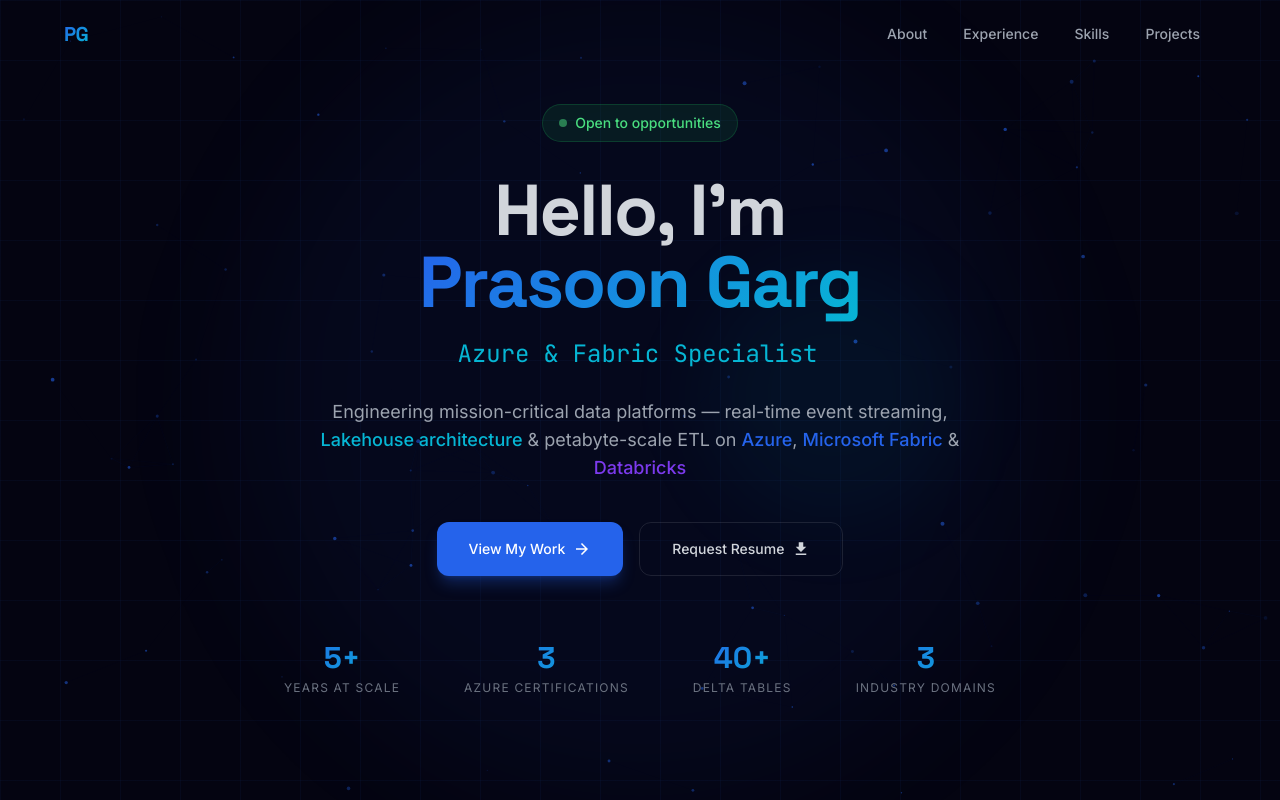
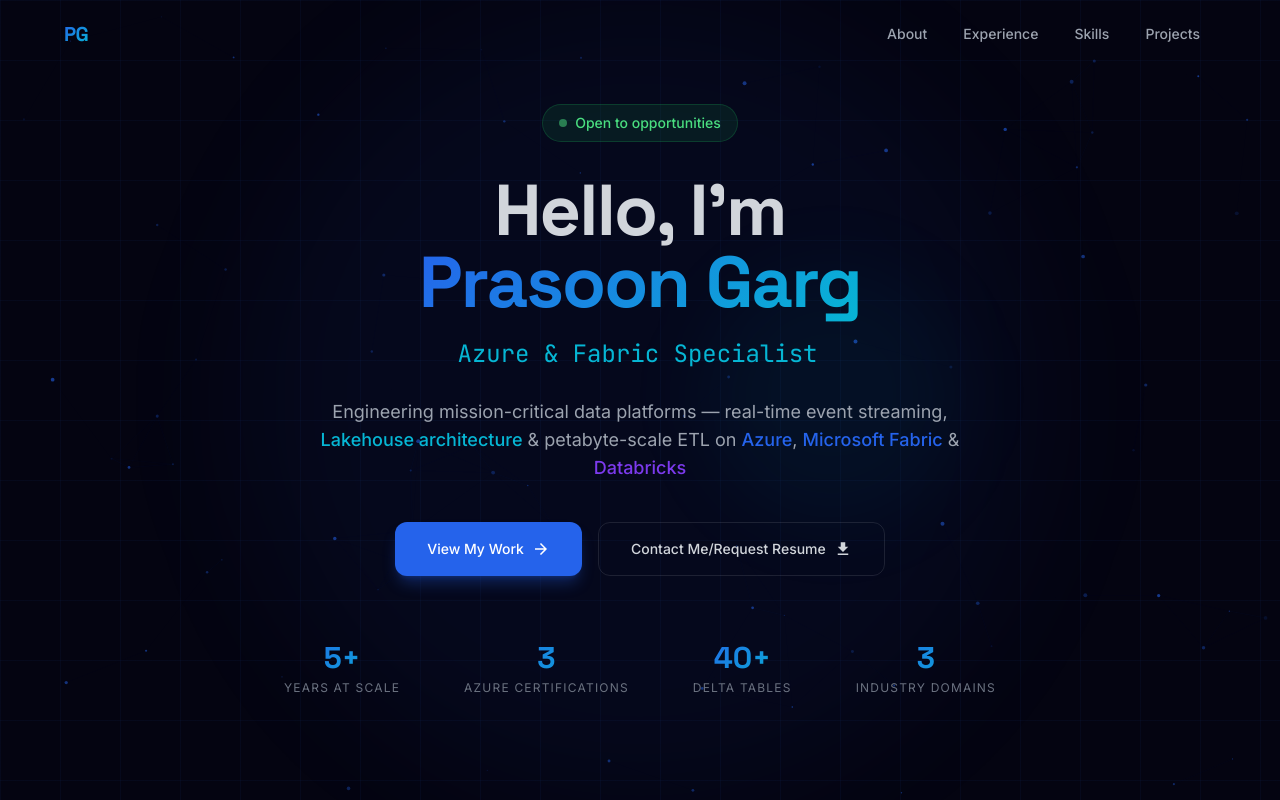
Before and after one commit to ar2029/prasoon-portfolio, a React (Vite) app: page / in a window 1280 px wide. Shown: the top 800 px of the page. Built offline with nearby package versions, Linux system fonts and the light colour scheme.

Commit message:
Update Hero.tsx

```diff
--- a/src/components/Hero.tsx
+++ b/src/components/Hero.tsx
@@ -173,7 +173,7 @@ export default function Hero() {
             onClick={() => setIsResumeOpen(true)}
             className="inline-flex items-center justify-center gap-2 px-8 py-4 border border-white/10 text-gray-300 rounded-xl font-medium text-sm hover:border-brand-blue/50 hover:text-white hover:bg-brand-blue/5 transition-all duration-200 active:scale-95"
           >
-            Request Resume
+            Contact Me/Request Resume
             <MdDownload size={18} />
           </button>
         </div>
```
